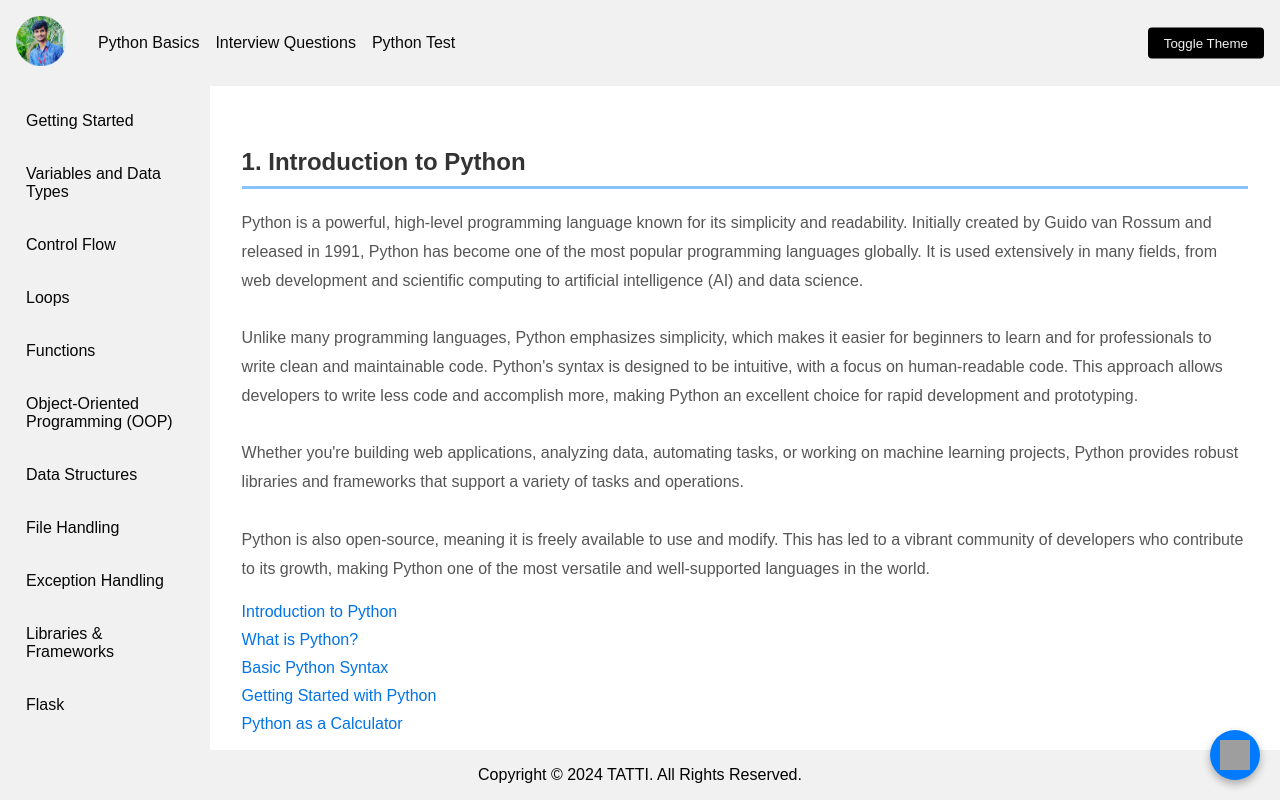
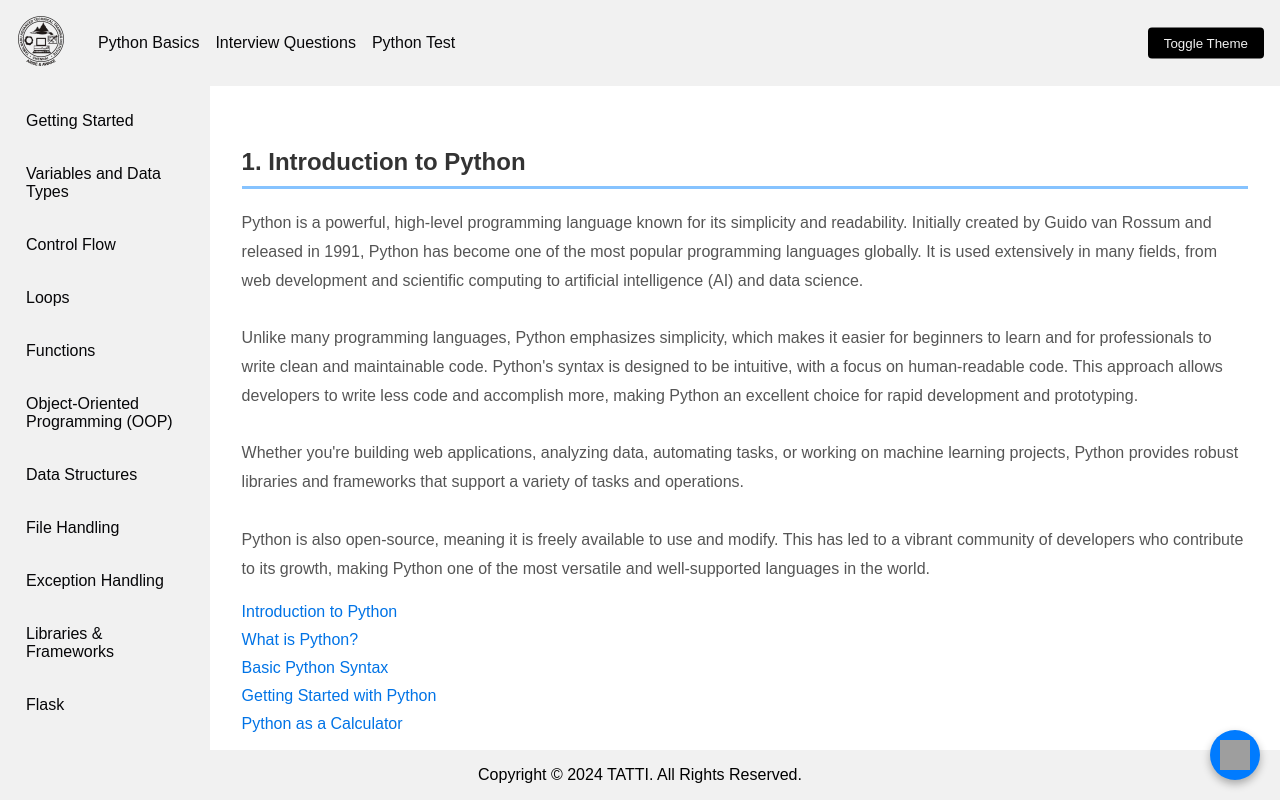
Before and after one commit to Sudharsan2618/Knowledge-Repository, a plain HTML site: page index.html in a window 1280 px wide. Drawn offline with Linux system fonts and the light colour scheme; no server answers; grey boxes are pictures that could not be loaded.

Commit message:
latti logo added

```diff
--- a/index.html
+++ b/index.html
@@ -15,7 +15,7 @@
     <header>
         <div id="top-header">
             <div id="logo">
-                <img src="/assets/profile-pic.png" alt="Site Logo">
+                <img src="/tatti-logo.png" alt="Site Logo">
             </div>
             <nav>
                 <ul>
```
Also changed, not shown: tatti-logo.png (added).
